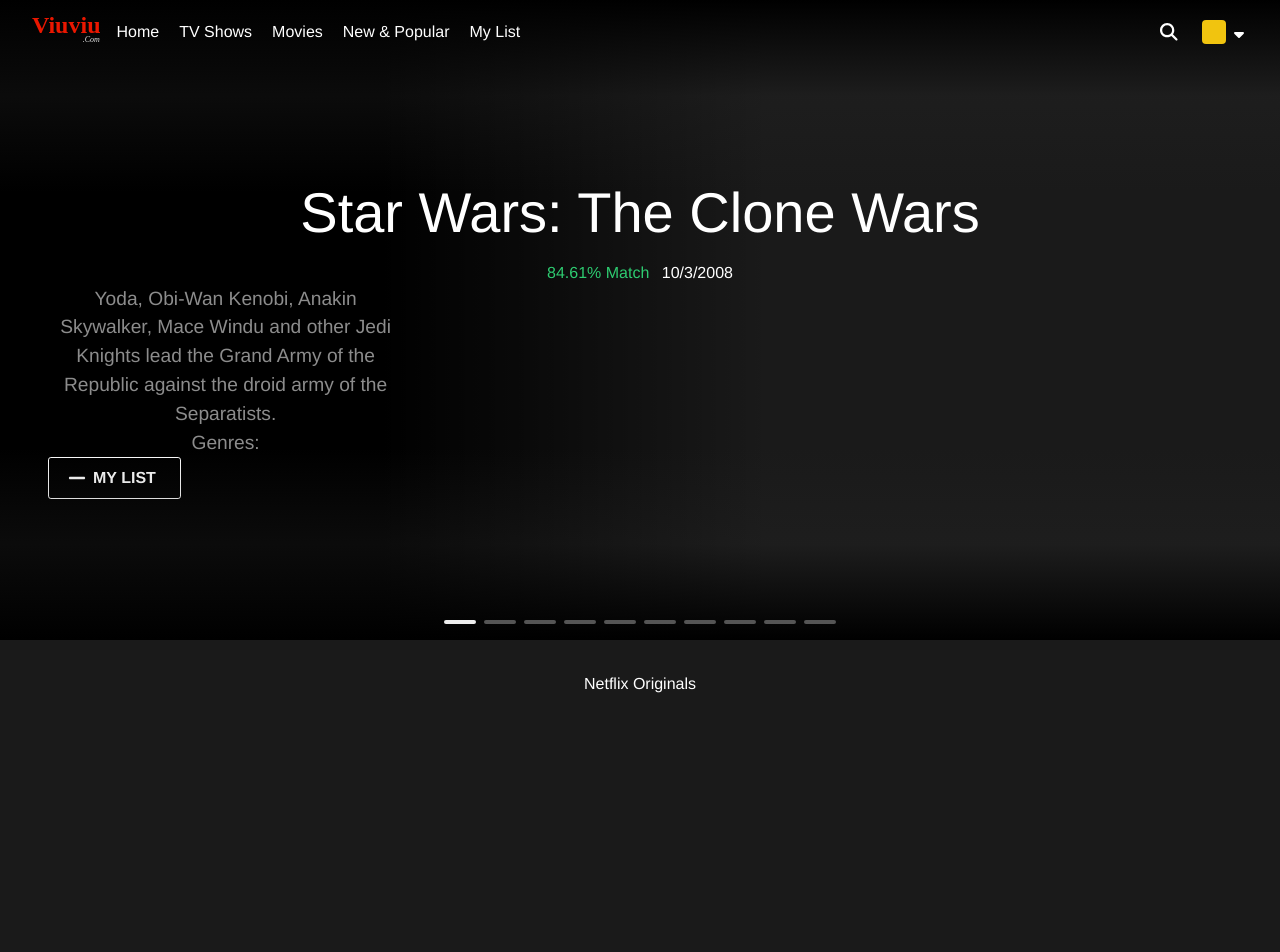
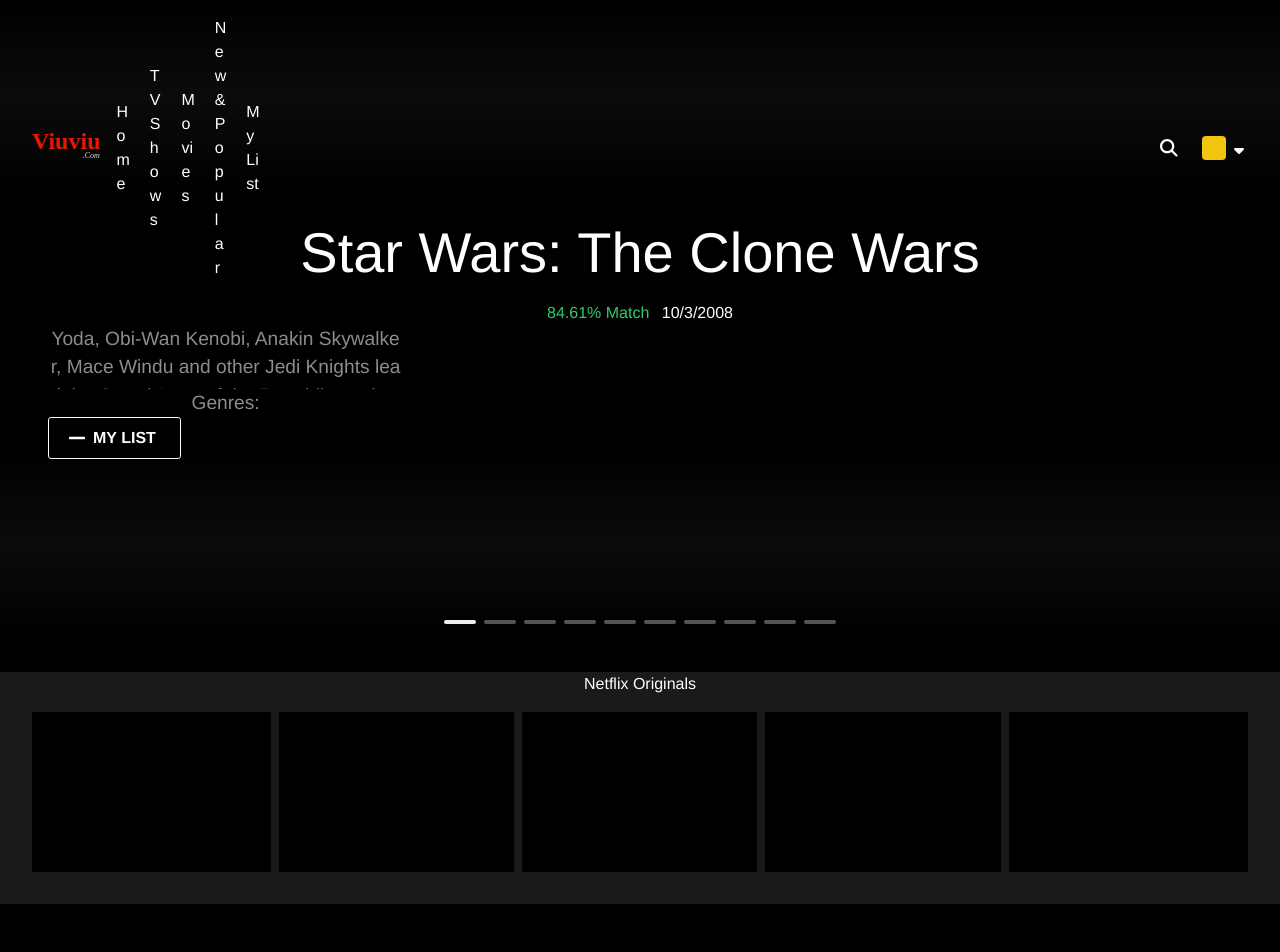
Before and after one commit to hungnv1997/vue3-starter, a Vue app: page / in a window 1280 px wide. Shown: the top 952 px of the page. Built offline with nearby package versions, Linux system fonts and the light colour scheme.

Commit message:
feat: breadcum

```diff
--- a/src/components/MovieDetails/MovieDetails.scss
+++ b/src/components/MovieDetails/MovieDetails.scss
@@ -52,7 +52,7 @@
 
   &__wrapper {
     width: 100%;
-    padding: 1rem;
+    padding: 3rem;
     @include sm {
       padding: 2rem;
     }
@@ -88,6 +88,10 @@
   }
 
   &__description {
+    max-height: 4rem;
+    box-sizing: border-box;
+    overflow: hidden;
+    text-overflow: ellipsis;
     font-size: 1rem;
     color: $gray500;
     @include sm {
--- a/src/components/MovieSlider/MovieSlider.scss
+++ b/src/components/MovieSlider/MovieSlider.scss
@@ -3,12 +3,15 @@
 
 .MovieSlider {
   &__wrapper {
-    padding: 0 1rem;
+    background-color: #1a1a1a;
+    padding: 1rem 1rem;
     @include sm {
       padding: 0 2rem;
       margin-bottom: 1.5rem;
     }
     .Slider {
+      align-items: center;
+      display: flex;
       min-height: 13rem;
     }
   }
--- a/src/components/MovieSliderItem/MovieSliderItem.scss
+++ b/src/components/MovieSliderItem/MovieSliderItem.scss
@@ -1,17 +1,17 @@
 @import "../../assets/scss/helpers/breakpoints";
 @import "../../assets/scss/helpers/variables";
 
-$slideBorderWidth: '3px';
-$slideScale: '1.2';
+$slideBorderWidth: "3px";
+$slideScale: "1.2";
 
 .MovieSliderItem {
-  margin: 0 .25rem;
+  margin: 0 0.25rem;
   height: 10rem;
   background-position: top center;
   background-repeat: no-repeat;
   background-size: cover;
   border: #{$slideBorderWidth} solid transparent;
-
+  background-color: #000;
   &:after {
     content: none;
     position: absolute;
@@ -21,7 +21,7 @@ $slideScale: '1.2';
     left: 50%;
     border-left: 1rem solid transparent;
     border-right: 1rem solid transparent;
-    border-top: .75rem solid #fff;
+    border-top: 0.75rem solid #fff;
     transform: translateX(-50%);
   }
 
@@ -30,35 +30,35 @@ $slideScale: '1.2';
     display: flex;
     flex-direction: column;
     justify-content: flex-end;
-    padding: .5rem 1rem;
+    padding: 0.5rem 1rem;
     opacity: 1;
-    transition: all .3s ease-in-out;
-    background-image: linear-gradient(180deg, rgba(0, 0, 0, .7) 0%, transparent);
+    transition: all 0.3s ease-in-out;
+    background-image: linear-gradient(180deg, rgba(0, 0, 0, 0.7) 0%, transparent);
     @include sm {
       opacity: 0;
       visibility: hidden;
     }
     &:before {
-      content: '';
+      content: "";
       position: absolute;
       bottom: -3px;
       left: 0;
       width: 100%;
       height: 40%;
-      background-image: linear-gradient(0deg, rgba(0, 0, 0, .75) 0%, transparent);
+      background-image: linear-gradient(0deg, rgba(0, 0, 0, 0.75) 0%, transparent);
     }
     .MovieLabels {
-      font-size: .75rem;
+      font-size: 0.75rem;
     }
   }
 
   &__title {
-    margin-bottom: .25rem;
+    margin-bottom: 0.25rem;
   }
 
   &__btn {
     position: absolute;
-    top: .5rem;
+    top: 0.5rem;
     right: 1rem;
     font-size: 1.25rem;
     color: $white;
@@ -71,14 +71,14 @@ $slideScale: '1.2';
     &:hover {
       > * {
         transform: scale(1) translate3d(-2rem, 0, 0) !important;
-        opacity: .3;
+        opacity: 0.3;
       }
     }
   }
 
   .Slider__slide {
-    padding: .5rem 0;
-    transition: all .3s ease-in-out !important;
+    padding: 0.5rem 0;
+    transition: all 0.3s ease-in-out !important;
     @include sm {
       padding: 1rem 0;
       &:hover {
@@ -89,7 +89,7 @@ $slideScale: '1.2';
           opacity: 1;
         }
         ~ .Slider__slide {
-          transform: translate3d(2rem, 0 , 0) !important;
+          transform: translate3d(2rem, 0, 0) !important;
         }
       }
       &--active {
@@ -127,7 +127,7 @@ $slideScale: '1.2';
         @include sm {
           border-color: $white;
           &:after {
-            content: '';
+            content: "";
           }
         }
         .MovieSliderItem__details {
--- a/src/components/MovieSliderItem/MovieSliderItem.vue
+++ b/src/components/MovieSliderItem/MovieSliderItem.vue
@@ -42,7 +42,7 @@ export default {
       const slide = this.$el.parentNode;
       const slider = slide.parentNode;
       slider.childNodes.forEach((slide) =>
-        slide.classList.remove("Slider__slide--selected"),
+        slide?.classList?.remove("Slider__slide--selected"),
       );
       slide.classList.add("Slider__slide--selected");
       this.$emit("select-movie", movie);
--- /dev/null
+++ b/src/components/common/collapse/Collapse.vue
@@ -0,0 +1,13 @@
+<template>
+  <div class="box--border"></div>
+</template>
+
+<script>
+export default {
+  setup() {
+    return {};
+  },
+};
+</script>
+
+<style lang="scss" scoped></style>
--- /dev/null
+++ b/src/components/common/crumb/Crumb.vue
@@ -0,0 +1,101 @@
+<template>
+  <div class="bread-crumb">
+    <div class="bread-crumb__container">
+      <div class="bread-crumb__inner">
+        <ul class="bread-crumb__list">
+          <li class="bread-crumb__list-item">
+            <router-link class="bread-crumb__link" :to="routes.home">
+              <font-awesome-icon
+                :icon="['fas', 'home-user']"
+                class="MovieDetails__btn-icon"
+                fixed-width
+              />
+            </router-link>
+          </li>
+          <li class="bread-crumb__list-item">
+            <div class="bread-crumb__link">Details</div>
+          </li>
+          <li class="bread-crumb__list-item">
+            <div class="bread-crumb__link">User accounts</div>
+          </li>
+        </ul>
+      </div>
+    </div>
+  </div>
+</template>
+
+<script>
+import { routes } from "@/helpers/constants";
+export default {
+  data() {
+    return {
+      routes,
+    };
+  },
+  setup() {
+    return {};
+  },
+};
+</script>
+
+<style lang="scss" scoped>
+.bread-crumb {
+  display: -webkit-box;
+  display: -ms-flexbox;
+  display: flex;
+  width: 100%;
+  padding: 1rem 2rem 0;
+  -webkit-box-align: center;
+  -ms-flex-align: center;
+  align-items: center;
+  -webkit-box-pack: end;
+  -ms-flex-pack: end;
+  justify-content: flex-end;
+}
+.bread-crumb__inner {
+  display: -webkit-box;
+  display: -ms-flexbox;
+  display: flex;
+  width: 100%;
+  max-width: 100%;
+  margin: auto;
+  -webkit-box-align: center;
+  -ms-flex-align: center;
+  align-items: center;
+  justify-items: flex-end;
+  -ms-overflow-style: none;
+  scrollbar-width: none;
+}
+.bread-crumb__list {
+  display: -webkit-box;
+  display: -ms-flexbox;
+  display: flex;
+  margin-left: auto;
+}
+.bread-crumb__list-item {
+  font-size: 1.2rem;
+  display: -webkit-box;
+  display: -ms-flexbox;
+  display: flex;
+  width: -webkit-max-content;
+  width: -moz-max-content;
+  width: max-content;
+  -webkit-box-align: center;
+  -ms-flex-align: center;
+  align-items: center;
+}
+
+.bread-crumb__list-item:not(:first-child):before {
+  display: inline-block;
+  width: 1.2rem;
+  content: ">";
+  text-align: center;
+  color: #0085b2;
+  font-size: 0.8rem;
+}
+.bread-crumb__link {
+  cursor: pointer;
+  color: #0085b2;
+  font-size: 0.8rem;
+}
+</style>
--- a/src/helpers/constants.js
+++ b/src/helpers/constants.js
@@ -6,7 +6,7 @@ export const routes = {
   recoverPasswordSuccess: "/recover-password/success",
   recoverPasswordCode: "/recover-password/:code",
 
-  home: "/home",
+  home: "/",
   tvShows: "/tv-shows",
   movies: "/movies",
   popular: "/popular",
--- a/src/helpers/fontawesome.js
+++ b/src/helpers/fontawesome.js
@@ -11,6 +11,7 @@ import {
   faPlusCircle,
   faInfoCircle,
   faSearch,
+  faHomeUser,
 } from "@fortawesome/free-solid-svg-icons";
 import { faFacebook, faGoogle } from "@fortawesome/free-brands-svg-icons";
 
@@ -28,4 +29,5 @@ library.add(
   faPlusCircle,
   faInfoCircle,
   faSearch,
+  faHomeUser,
 );
--- a/src/helpers/getImageUrl.js
+++ b/src/helpers/getImageUrl.js
@@ -2,7 +2,7 @@
 
 function getImageUrl(url, size = 3, type) {
   console.log(url, size, type, "url");
-  //http://image.tmdb.org/t/p/w1280/1XDDXPXGiI8id7MrUxK36ke7gkX.jpg
+  // return 'http://image.tmdb.org/t/p/w1280/1XDDXPXGiI8id7MrUxK36ke7gkX.jpg'
   return "";
   // let store = null
   // const config = store?.getters?.configuration;
--- a/src/pages/detail/Detail.vue
+++ b/src/pages/detail/Detail.vue
@@ -1,7 +1,14 @@
 <template>
   <div class="story__details">
+    <Crumb />
     <MovieDetails :movie="movie" :isFull="false" />
     <!-- <MovieSliderItem :movie="movie" /> -->
+  </div>
+  <div class="Home__slider-list">
+    <MovieSlider
+      category-title="Netflix Originals"
+      request-url="discover/tv?with_networks=213"
+    />
   </div>
 </template>
 
@@ -9,11 +16,14 @@
 // import MovieSliderItem from "../../components/MovieSliderItem/MovieSliderItem.vue";
 
 import MovieDetails from "../../components/MovieDetails/MovieDetails.vue";
+import MovieSlider from "../../components/MovieSlider/MovieSlider.vue";
+import Crumb from "../../components/common/crumb/Crumb.vue";
 
 export default {
   components: {
     MovieDetails,
-    // MovieSliderItem,
+    MovieSlider,
+    Crumb,
   },
   data() {
     return {
@@ -42,11 +52,6 @@ export default {
   methods: {
     fetchMovieDetail() {
       // Fetch movie details from your API
-      // For example, using axios:
-      // axios.get(`/api/movies/${this.$route.params.id}`)
-      //   .then(response => {
-      //     this.movie = response.data;
-      //   })
     },
     goBack() {
       this.$router.go(-1);
@@ -55,10 +60,10 @@ export default {
 };
 </script>
 <style lang="scss">
+@import "../home/Home.scss";
 .story__details {
-  top: 6rem;
+  margin-top: 6rem;
+  width: 100vw;
   //   background-color: black;
-  border-radius: 2rem;
-  padding: 2rem;
 }
 </style>
--- a/src/pages/home/Home.scss
+++ b/src/pages/home/Home.scss
@@ -1,7 +1,7 @@
 @import "../../assets/scss/helpers/breakpoints";
 
 .Home {
-  width: 100vw;
+  width: 100%;
   &__main-slider {
     height: 100vh;
     @include sm {
--- a/src/style.css
+++ b/src/style.css
@@ -17,12 +17,21 @@
   -moz-osx-font-smoothing: grayscale;
   -webkit-text-size-adjust: 100%;
 }
-
+* {
+  margin: 0;
+  padding: 0;
+  white-space: normal;
+  -webkit-tap-highlight-color: rgba(25, 155, 205, 0.1);
+  box-sizing: border-box;
+  word-break: break-all;
+}
 body {
   margin: 0;
-  /* display: flex; */
+  display: flex;
   min-width: 320px;
   min-height: 100vh;
+  background-color: #000!important;
+  justify-content: center;
 }
 
 /* h1 {
@@ -68,7 +77,7 @@ button:focus-visible {
 } */
 
 #app {
-  max-width: 1280px;
+  max-width: 100vw;
   margin: 0;
   padding: 0;
   text-align: center;
```
